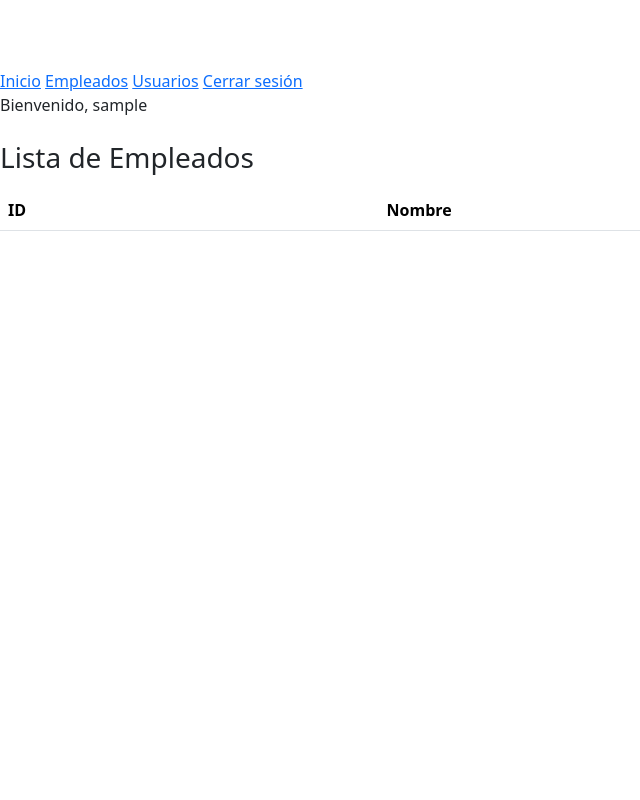
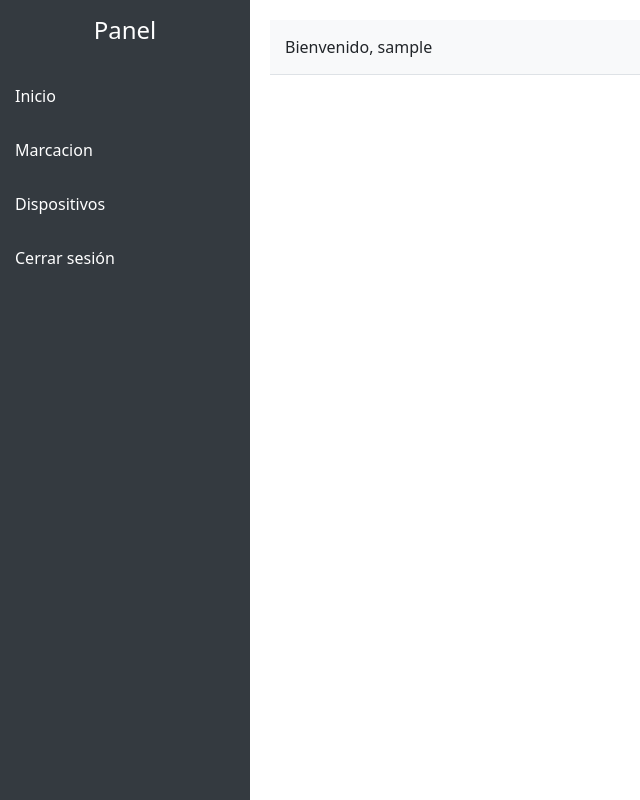
Before and after one commit to LuisMM727/Proyecto_Pasantia, a Flask app: page /index in a window 1280 px wide. Shown: the whole page, without its empty margins (0-640 px from the left). Run offline with Flask 3, Linux system fonts and the light colour scheme; the visitor is signed in with stand-in values (Sample User, id 1); lists and menus that the app fills with data are empty.

Commit message:
Se modifico

```diff
--- a/Sistema de Marcacion/app.py
+++ b/Sistema de Marcacion/app.py
@@ -1,6 +1,7 @@
 from flask import Flask, render_template, request, redirect, session, url_for, flash
 from modulos.conexionDB import conexion
 from werkzeug.security import check_password_hash
+from modulos.funciones import obtener_marcacion
 app = Flask(__name__)
 app.secret_key = 'clave'
 
@@ -12,7 +13,7 @@ def login():
         password = request.form['password']
 
         cursor = conexion.cursor()
-        cursor.execute("SELECT * FROM usuarios WHERE nombre_usuario = %s", (usuario,))
+        cursor.execute("SELECT * FROM usuarios WHERE nombre_usuario = %s", (usuario))
         datos = cursor.fetchone()
 
         if datos:
@@ -34,10 +35,12 @@ def index():
         return redirect(url_for('login'))
     return render_template("index.html")
 
-
-
-
-
+@app.route('/marcacion')
+def marcacion():
+    marcacion = obtener_marcacion()
+    if 'usuario' not in session:
+        return redirect(url_for('login'))
+    return render_template("marcacion.html", marcacion=marcacion)
 
 
 @app.route('/logout')
--- a/Sistema de Marcacion/insertar_hash.py
+++ b/Sistema de Marcacion/insertar_hash.py
@@ -5,9 +5,10 @@ import pymysql
 conexion = pymysql.connect(host='localhost', user='root', password='', db='sistemamc', cursorclass=pymysql.cursors.DictCursor)
 
 cursor = conexion.cursor()
-usuario = 'admin'
+usuario = 'admin2'
 password = generate_password_hash('123456')
 activo = True
 cursor.execute("INSERT INTO usuarios (nombre_usuario, password_usuario, activo) VALUES (%s, %s, %s)", (usuario, password, activo))
+print("Se genero", password)
 conexion.commit()
 conexion.close()
--- a/Sistema de Marcacion/estilos/styles.css
+++ b/Sistema de Marcacion/static/estilos.css
@@ -1,4 +1,3 @@
-
 body {
     display: flex;
 }
--- a/Sistema de Marcacion/templates/index.html
+++ b/Sistema de Marcacion/templates/index.html
@@ -2,18 +2,18 @@
 <html lang="es">
 <head>
     <meta charset="UTF-8">
-    <title>Panel de Administración</title>
+    <title>Home</title>
     <link href="https://cdn.jsdelivr.net/npm/bootstrap@5.3.3/dist/css/bootstrap.min.css" rel="stylesheet">
-    <link rel="stylesheet" href="estilo.css">
+    <link rel="stylesheet" href="{{ url_for('static', filename='estilos.css' ) }}">
 </head>
 <body>
 
-    <!-- Sidebar -->
+    <!-- Barrar Lateral -->
     <div class="sidebar">
-        <h4 class="text-white text-center py-3">Mi Panel</h4>
-        <a href="#">Inicio</a>
-        <a href="#">Empleados</a>
-        <a href="#">Usuarios</a>
+        <h4 class="text-white text-center py-3">Panel</h4>
+        <a href="{{ url_for('index') }}">Inicio</a>
+        <a href="{{ url_for('marcacion') }}">Marcacion</a>
+        <a href="#">Dispositivos</a>
         <a href="{{ url_for('logout') }}">Cerrar sesión</a>
     </div>
 
@@ -24,24 +24,6 @@
             <span>Bienvenido, {{ session['usuario'] }}</span>
         </div>
 
-        <!-- Contenido -->
-        <h3 class="mt-4">Lista de Empleados</h3>
-        <table class="table table-striped mt-3">
-            <thead>
-                <tr>
-                    <th>ID</th>
-                    <th>Nombre</th>
-                </tr>
-            </thead>
-            <tbody>
-                {% for emp in empleados %}
-                <tr>
-                    <td>{{ emp.id }}</td>
-                    <td>{{ emp.nombre }}</td>
-                </tr>
-                {% endfor %}
-            </tbody>
-        </table>
     </div>
 
 </body>
```
Also changed, not shown: Sistema de Marcacion/appZK.py (+10 -9 lines), Sistema de Marcacion/modulos/funciones.py (+8 -7 lines), sistema_DB.sql (+15 -11 lines), 2 other files.
